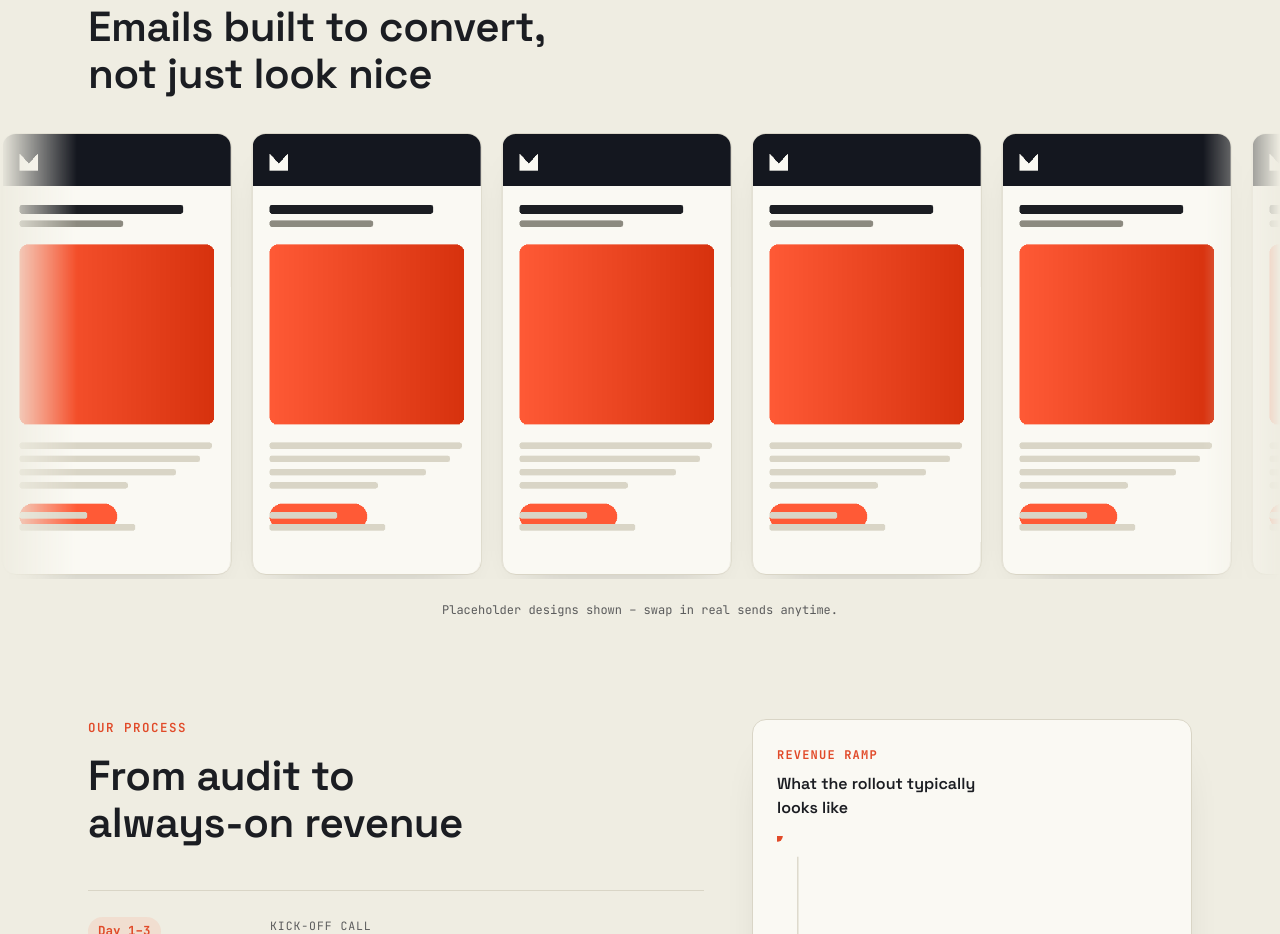
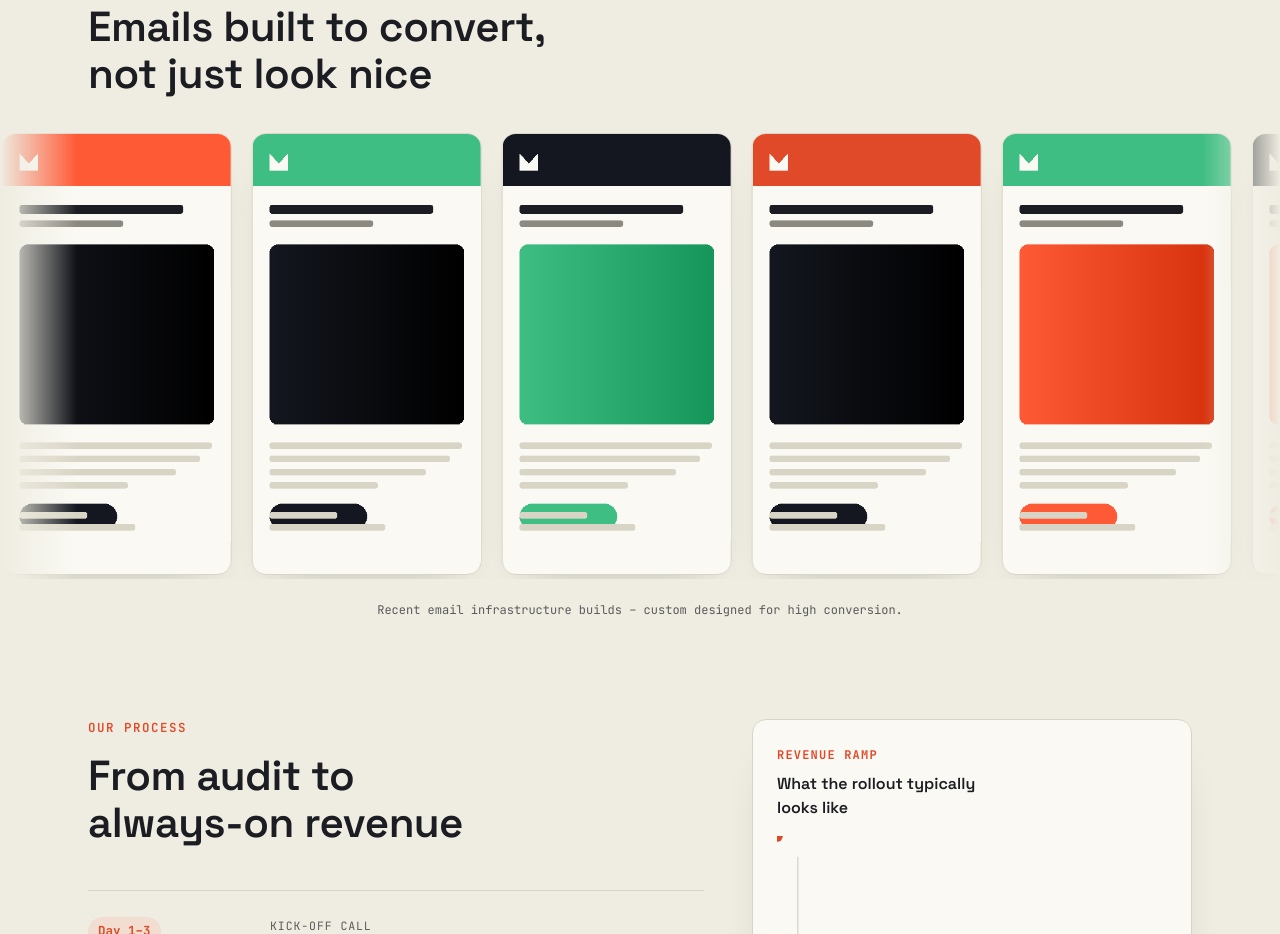
Before and after one commit to adriantalla/ichigoat, a plain HTML site: page index.html in a window 1280 px wide. Shown: the part 1770-2704 px from the top of the page. Drawn offline with Linux system fonts and the light colour scheme; a script that the page names is missing.

Commit message:
Update index.html

```diff
--- a/index.html
+++ b/index.html
@@ -153,22 +153,22 @@
 
     <div class="marquee" role="region" aria-label="Email design examples">
       <div class="marquee__track" id="marquee-track">
-        <div class="marquee__card"><div class="marquee__frame"><img src="email-design-placeholder.png" alt="Welcome flow email design placeholder" class="marquee__img"></div></div>
-        <div class="marquee__card"><div class="marquee__frame"><img src="email-design-placeholder.png" alt="Abandoned cart email design placeholder" class="marquee__img"></div></div>
-        <div class="marquee__card"><div class="marquee__frame"><img src="email-design-placeholder.png" alt="Post-purchase email design placeholder" class="marquee__img"></div></div>
-        <div class="marquee__card"><div class="marquee__frame"><img src="email-design-placeholder.png" alt="Win-back email design placeholder" class="marquee__img"></div></div>
-        <div class="marquee__card"><div class="marquee__frame"><img src="email-design-placeholder.png" alt="VIP campaign email design placeholder" class="marquee__img"></div></div>
-        <div class="marquee__card"><div class="marquee__frame"><img src="email-design-placeholder.png" alt="Promo campaign email design placeholder" class="marquee__img"></div></div>
+        <div class="marquee__card"><div class="marquee__frame"><img src="welcome.png" alt="Welcome Flow email design" class="marquee__img"></div></div>
+        <div class="marquee__card"><div class="marquee__frame"><img src="abandoned-cart.png" alt="Abandoned Cart email design" class="marquee__img"></div></div>
+        <div class="marquee__card"><div class="marquee__frame"><img src="post-purchase.png" alt="Post-Purchase email design" class="marquee__img"></div></div>
+        <div class="marquee__card"><div class="marquee__frame"><img src="win-back.png" alt="Win-Back Flow email design" class="marquee__img"></div></div>
+        <div class="marquee__card"><div class="marquee__frame"><img src="vip.png" alt="VIP Campaign email design" class="marquee__img"></div></div>
+        <div class="marquee__card"><div class="marquee__frame"><img src="promo.png" alt="Promo Campaign email design" class="marquee__img"></div></div>
         <!-- duplicated for seamless loop -->
-        <div class="marquee__card" aria-hidden="true"><div class="marquee__frame"><img src="email-design-placeholder.png" alt="" class="marquee__img"></div></div>
-        <div class="marquee__card" aria-hidden="true"><div class="marquee__frame"><img src="email-design-placeholder.png" alt="" class="marquee__img"></div></div>
-        <div class="marquee__card" aria-hidden="true"><div class="marquee__frame"><img src="email-design-placeholder.png" alt="" class="marquee__img"></div></div>
-        <div class="marquee__card" aria-hidden="true"><div class="marquee__frame"><img src="email-design-placeholder.png" alt="" class="marquee__img"></div></div>
-        <div class="marquee__card" aria-hidden="true"><div class="marquee__frame"><img src="email-design-placeholder.png" alt="" class="marquee__img"></div></div>
-        <div class="marquee__card" aria-hidden="true"><div class="marquee__frame"><img src="email-design-placeholder.png" alt="" class="marquee__img"></div></div>
+        <div class="marquee__card" aria-hidden="true"><div class="marquee__frame"><img src="welcome.png" alt="" class="marquee__img"></div></div>
+        <div class="marquee__card" aria-hidden="true"><div class="marquee__frame"><img src="abandoned-cart.png" alt="" class="marquee__img"></div></div>
+        <div class="marquee__card" aria-hidden="true"><div class="marquee__frame"><img src="post-purchase.png" alt="" class="marquee__img"></div></div>
+        <div class="marquee__card" aria-hidden="true"><div class="marquee__frame"><img src="win-back.png" alt="" class="marquee__img"></div></div>
+        <div class="marquee__card" aria-hidden="true"><div class="marquee__frame"><img src="vip.png" alt="" class="marquee__img"></div></div>
+        <div class="marquee__card" aria-hidden="true"><div class="marquee__frame"><img src="promo.png" alt="" class="marquee__img"></div></div>
       </div>
     </div>
-    <p class="showcase__note wrap">Placeholder designs shown &ndash; swap in real sends anytime.</p>
+    <p class="showcase__note wrap">Recent email infrastructure builds &ndash; custom designed for high conversion.</p>
   </section>
 
   <!-- ============ PROCESS ============ -->
```
